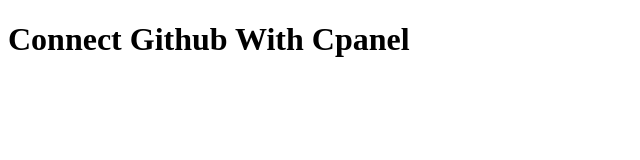
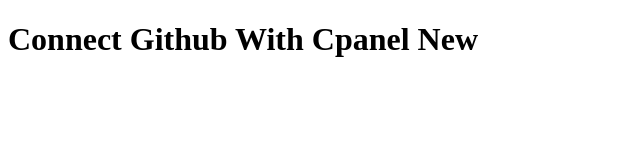
Before and after one commit to sumankarmick/connectgitwithcpanel, a plain HTML site: page index.html in a window 1280 px wide. Shown: the whole page, without its empty margins (0-640 px from the left). Drawn offline with Linux system fonts and the light colour scheme.

Commit message:
Index file updated

```diff
--- a/index.html
+++ b/index.html
@@ -7,6 +7,6 @@
     <title>Connect Github With Cpanel</title>
 </head>
 <body>
-    <h1>Connect Github With Cpanel</h1>
+    <h1>Connect Github With Cpanel New</h1>
 </body>
 </html>
```
